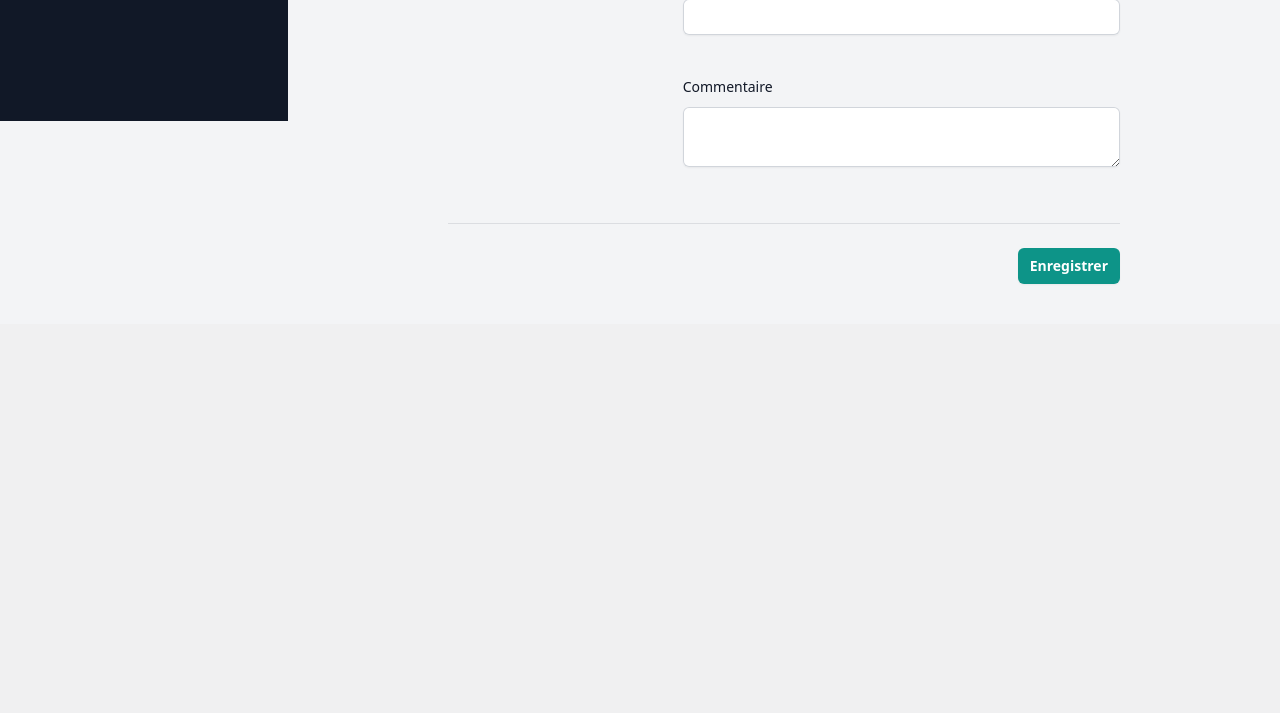
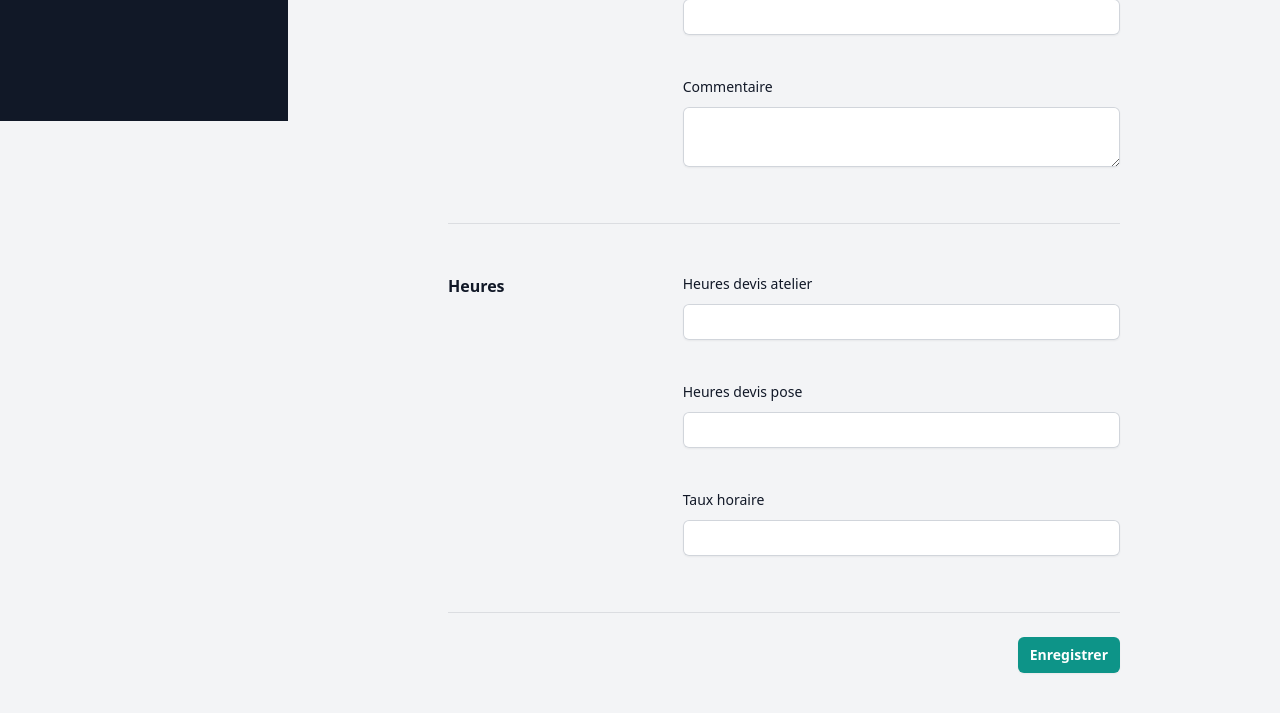
Before and after one commit to leahpar/woodstock, a Symfony app: template templates/chantier/edit.html.twig in a window 1280 px wide. Shown: the part 679-1392 px from the top of the page. Before the commit the page ends 963 px from the top, so only its background shows below. Run offline with Twig, Linux system fonts and the light colour scheme; the template is opened without the code that fills it, so the values that code supplies are empty; form fields are guessed from the names that the template uses; some libraries are stand-ins or nearby versions.

Commit message:
#12 Chantier > ajouter heures devis + taux horaire

```diff
--- a/src/Controller/InterventionController.php
+++ b/src/Controller/InterventionController.php
@@ -9,7 +9,7 @@ use App\Search\InterventionSearch;
 use Doctrine\ORM\EntityManagerInterface;
 use Symfony\Component\HttpFoundation\Request;
 use Symfony\Component\HttpFoundation\Response;
-use Symfony\Component\Routing\Annotation\Route;
+use Symfony\Component\Routing\Attribute\Route;
 
 #[Route('/planning')]
 class InterventionController extends CommonController
@@ -78,7 +78,9 @@ class InterventionController extends CommonController
 
         // Config manuelle
         $intervention->tauxHoraire = 50;
-        //dump($intervention->date, $intervention->date?->format('N'));
+        if ($intervention->chantier) {
+            $intervention->tauxHoraire = $intervention->chantier->tauxHoraire;
+        }
         $intervention->heuresPlanifiees = match ((int)$intervention->date?->format('N')) {
             1, 2, 3 => 10,
             4 => 9,
--- a/templates/chantier/edit.html.twig
+++ b/templates/chantier/edit.html.twig
@@ -94,6 +94,50 @@
                                     {{ form_errors(form.commentaire) }}
                                 </div>
                             </div>
+                        </div>
+                    </div>
+
+                    <div class="formSection">
+
+                        <div>
+                            <h2>Heures</h2>
+                        </div>
+
+                        <div class="formGrid">
+
+
+                            <div class="col-span-full">
+                                {{ form_label(form.heuresDevisAtelier, 'Heures devis atelier') }}
+                                <div class="mt-2">
+                                    {{ form_widget(form.heuresDevisAtelier) }}
+                                </div>
+                                <div class="formErrors">
+                                    {{ form_errors(form.heuresDevisAtelier) }}
+                                </div>
+                            </div>
+
+
+                            <div class="col-span-full">
+                                {{ form_label(form.heuresDevisPose, 'Heures devis pose') }}
+                                <div class="mt-2">
+                                    {{ form_widget(form.heuresDevisPose) }}
+                                </div>
+                                <div class="formErrors">
+                                    {{ form_errors(form.heuresDevisPose) }}
+                                </div>
+                            </div>
+
+
+                            <div class="col-span-full">
+                                {{ form_label(form.tauxHoraire, 'Taux horaire') }}
+                                <div class="mt-2">
+                                    {{ form_widget(form.tauxHoraire) }}
+                                </div>
+                                <div class="formErrors">
+                                    {{ form_errors(form.tauxHoraire) }}
+                                </div>
+                            </div>
+
 
                         </div>
                     </div>
@@ -101,13 +145,18 @@
                 </div>
 
                 <div class="mt-6 flex items-center justify-end gap-x-6">
-          <button type="submit" class="rounded-md bg-teal-600 px-3 py-2 text-sm font-semibold text-white shadow-sm hover:bg-teal-500 focus-visible:outline focus-visible:outline-2 focus-visible:outline-offset-2 focus-visible:outline-teal-600">Enregistrer</button>
+                    <button type="submit"
+                            class="rounded-md bg-teal-600 px-3 py-2 text-sm font-semibold text-white shadow-sm hover:bg-teal-500 focus-visible:outline focus-visible:outline-2 focus-visible:outline-offset-2 focus-visible:outline-teal-600">
+                        Enregistrer
+                    </button>
                 </div>
             </form>
 
             {% if chantier.id %}
-        <form method="post" action="{{ path('chantier_delete', {'id': chantier.id}) }}" onsubmit="return confirm('Supprimer le chantier ?');" class="contents">
-            <button class="text-teal-600 hover:text-teal-900">Supprimer<span class="sr-only">, {{ chantier.nom }}</span></button>
+                <form method="post" action="{{ path('chantier_delete', {'id': chantier.id}) }}"
+                      onsubmit="return confirm('Supprimer le chantier ?');" class="contents">
+                    <button class="text-teal-600 hover:text-teal-900">Supprimer<span
+                                class="sr-only">, {{ chantier.nom }}</span></button>
                 </form>
             {% endif %}
 
```
Also changed, not shown: src/Entity/Chantier.php (+19 -4 lines), src/Form/ChantierType.php (+12 -0 lines), templates/chantier/show.html.twig (+10 -0 lines). Lines whose indentation alone changed are shown as unchanged.
